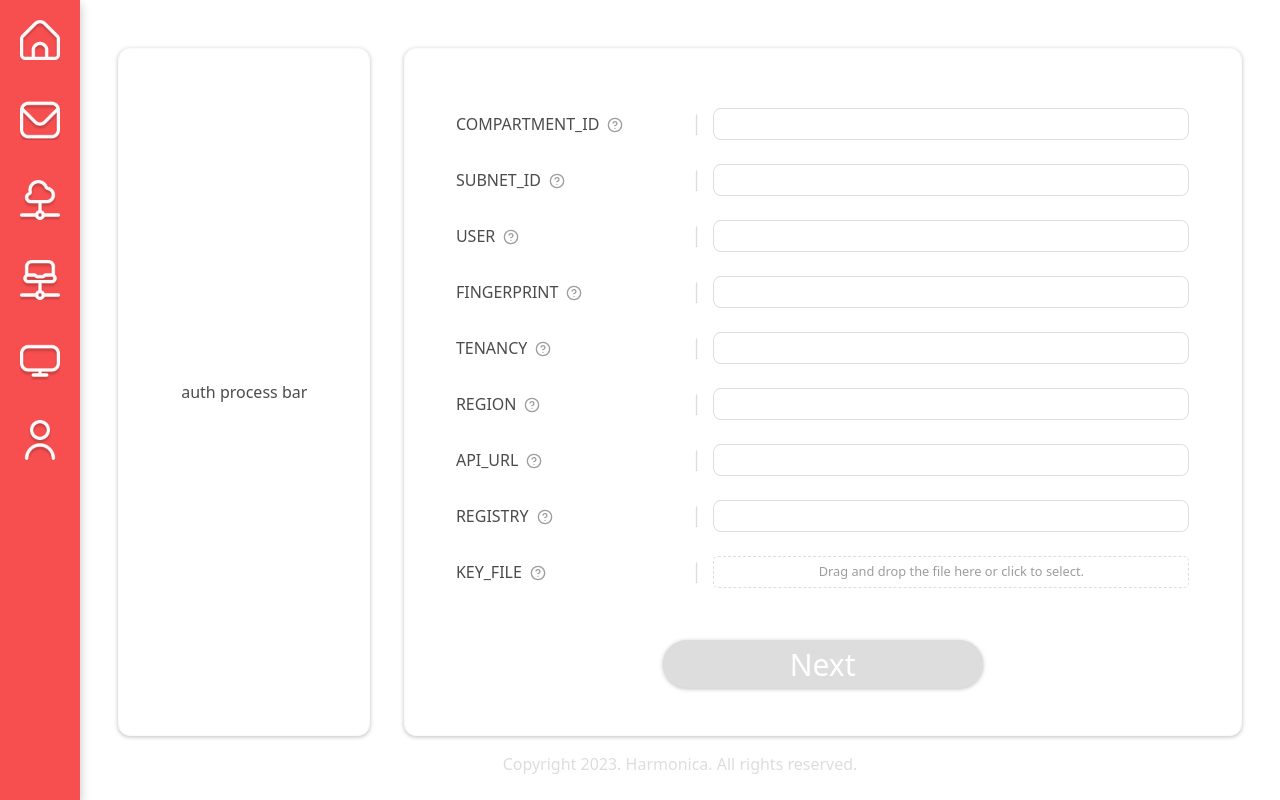
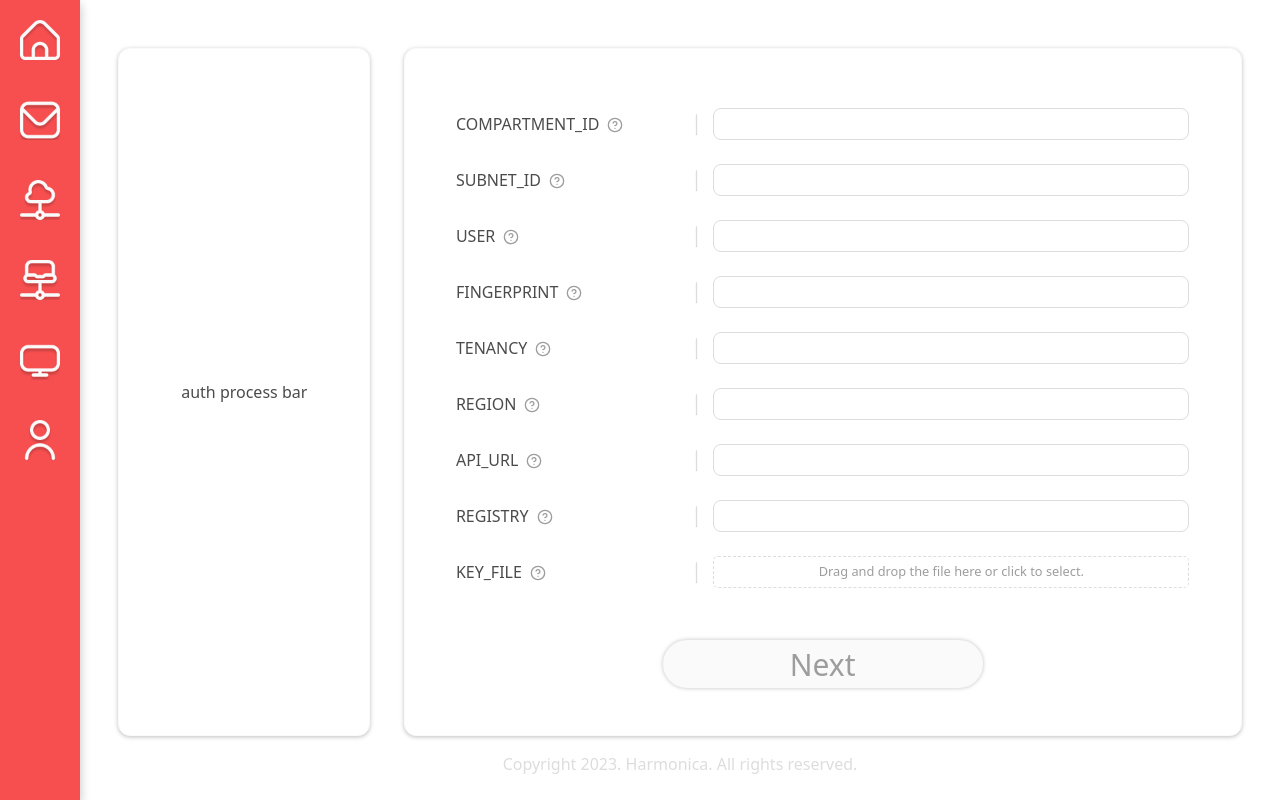
Before and after one commit to Harmonica-OIDC2023/harmonica-web, a React (Create React App) app: page /auth in a window 1280 px wide. Built offline with nearby package versions, Linux system fonts and the light colour scheme.

Commit message:
[feat/#15] :art: Style: Change Color and Box Shadow

```diff
--- a/src/components/NextButton.css
+++ b/src/components/NextButton.css
@@ -1,9 +1,9 @@
 .next-button {
-    background: #dddddd;
-    border: 2px solid #dddddd;
-    box-shadow: 0px 1px 4px rgba(0, 0, 0, 0.25);
+    background: #fafafa;
+    border: 2px solid #fafafa;
+    box-shadow: 0px 0px 4px rgba(0, 0, 0, 0.25);
     border-radius: 30px 30px 30px 30px;
-    color: white;
+    color: #9d9d9d;
     font-style: bold;
     width: 100%;
     height: 100%;
--- a/src/pages/Home.tsx
+++ b/src/pages/Home.tsx
@@ -55,10 +55,10 @@ const Home = () => {
 				<ItemBlock onClick={clickHandler}>
 					<img src="assets/Oracle_Cloud_Platform-Logo.wine.png" alt='home icon' style={{width: '100%'}}/>
 				</ItemBlock>
-				<ItemBlock style={{pointerEvents:'none', background:'#fafafa'}}>
+				<ItemBlock style={{pointerEvents:'none', background:'#fafafa', boxShadow:'0px 0px 4px rgba(0, 0, 0, 0.25)'}}>
 					<img src="assets/Amazon_Web_Services-Logo.wine.png" alt='home icon' style={{width: '60%'}}/>
 				</ItemBlock>
-				<ItemBlock style={{pointerEvents:'none', background:'#fafafa'}}>
+				<ItemBlock style={{pointerEvents:'none', background:'#fafafa', boxShadow:'0px 0px 4px rgba(0, 0, 0, 0.25)'}}>
 					<img src="assets/Google_Cloud_Platform-Logo.wine.png" alt='home icon' style={{width: '100%'}}/>
 				</ItemBlock>
 			</Container>
```
